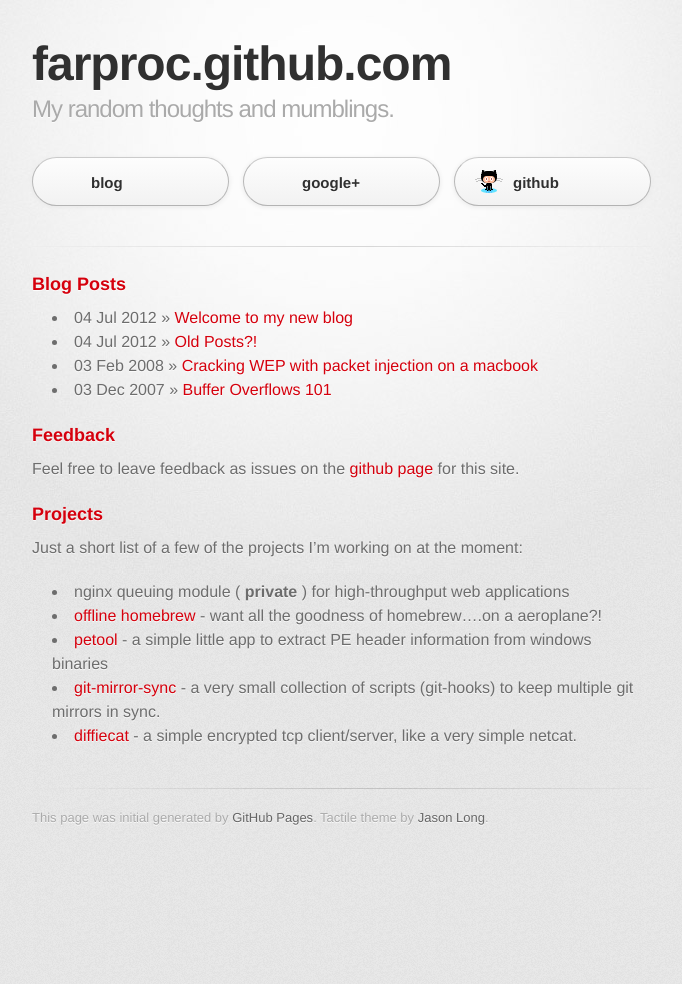
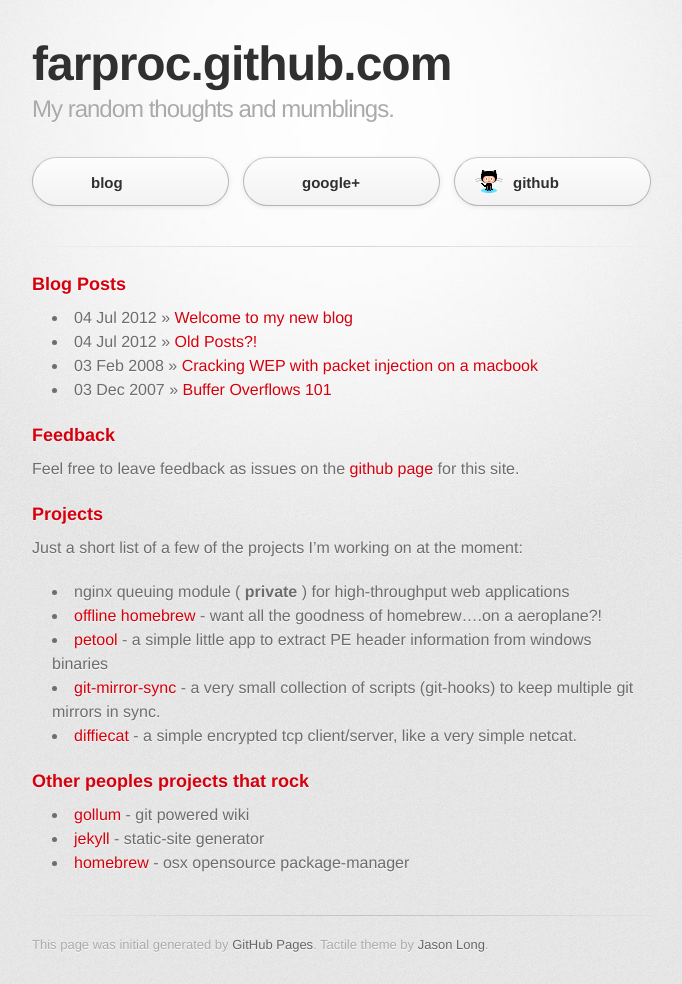
Before and after one commit to farproc/farproc.github.com, a Jekyll site: the page built from index.md, in a window 1280 px wide. Shown: the whole page, without its empty margins (298-980 px from the left). Built offline with Jekyll 4.4.1, drawn with Linux system fonts in a browser that asks for light colours; some web fonts are replaced; before the commit the page ends 900 px from its top, so only the background shows below that.

Commit message:
added other projects

```diff
--- a/index.md
+++ b/index.md
@@ -23,3 +23,8 @@
 * [petool](https://github.com/farproc/PETool) - a simple little app to extract PE header information from windows binaries
 * [git-mirror-sync](https://github.com/farproc/git-mirror-sync) - a very small collection of scripts (git-hooks) to keep multiple git mirrors in sync.
 * [diffiecat](https://github.com/farproc/diffiecat) -  a simple encrypted tcp client/server, like a very simple netcat.
+
+### Other peoples projects that rock
+* [gollum](https://github.com/github/gollum) - git powered wiki
+* [jekyll](https://github.com/mojombo/jekyll) - static-site generator
+* [homebrew](https://github.com/mxcl/homebrew) - osx opensource package-manager
```
